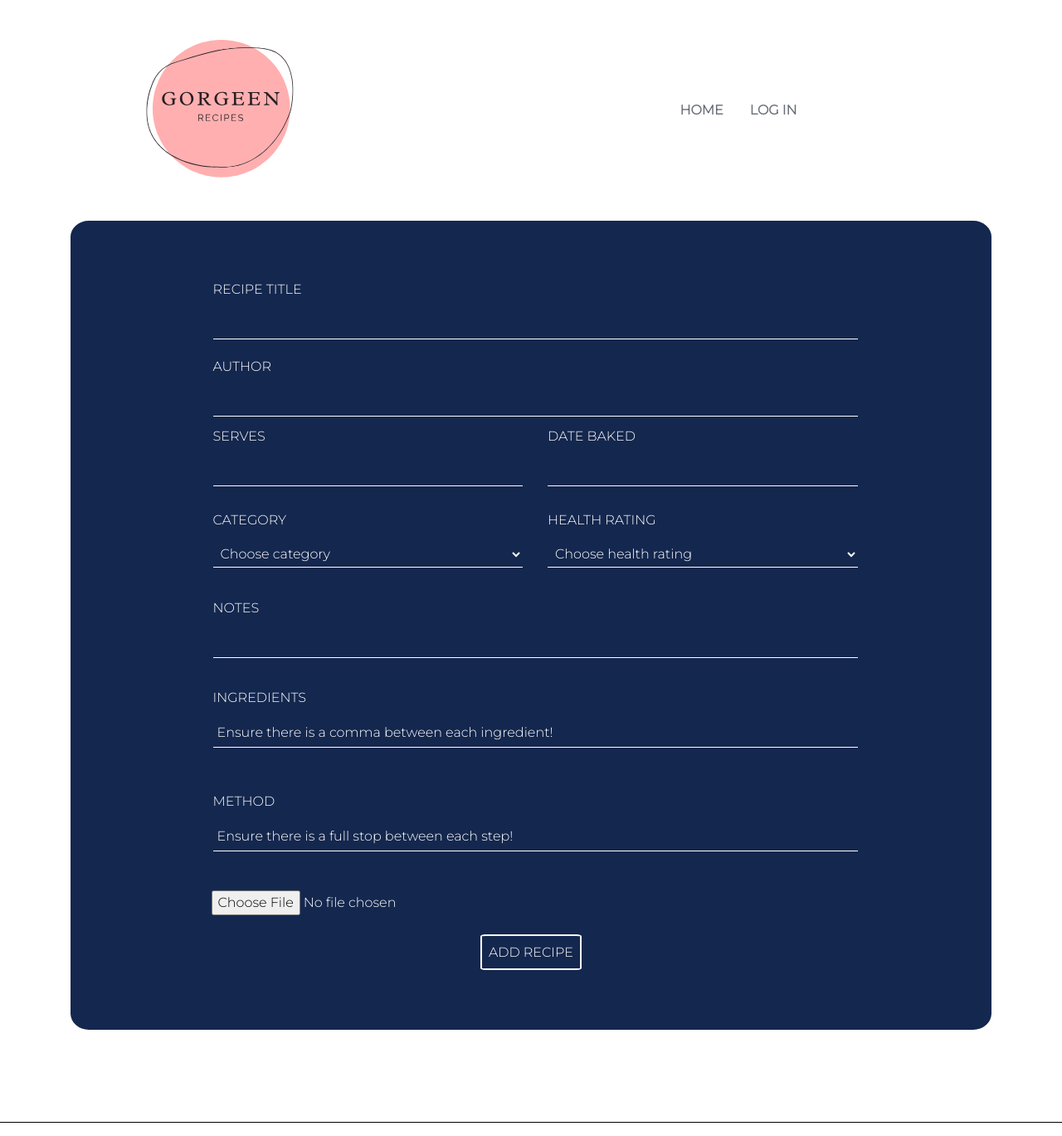
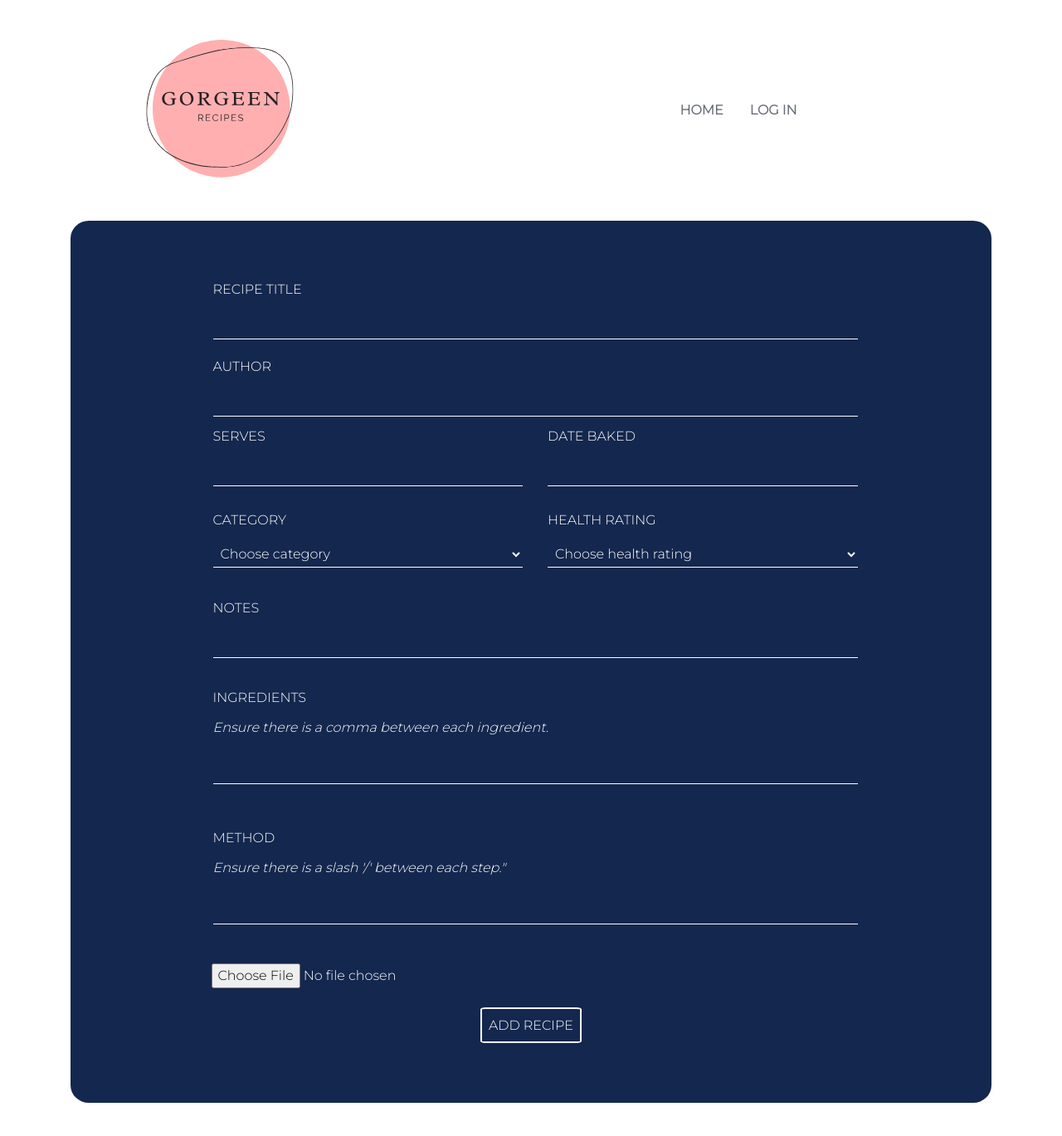
Before and after one commit to laura-ash/recipe-collection, a Flask app: page /add_recipe in a window 1280 px wide. Shown: the top 1369 px of the page at 83% size. Run offline with Flask 2, Linux system fonts and the light colour scheme; data that the repository does not hold is empty; some libraries are stand-ins or nearby versions.

Commit message:
Added instructional text to form

```diff
--- a/static/css/style.css
+++ b/static/css/style.css
@@ -55,6 +55,12 @@ a:hover {
     background-color: #14274e;
     color: white;
     overflow: hidden;
+}
+
+.form-text {
+    margin-left: 5px;
+    color: #fff;
+    font-style: italic;
 }
 
 ::placeholder {
--- a/templates/pages/add_recipe.html
+++ b/templates/pages/add_recipe.html
@@ -44,11 +44,13 @@
             </div>
             <div class="form-container col-sm-12 f-space">
                 <label for="ingredients">Ingredients</label>
-                <input type="text" class="form-input" id="ingredients" name="ingredients" placeholder="Ensure there is a comma between each ingredient!">
+                <p class="form-text">Ensure there is a comma between each ingredient.</p>
+                <input type="text" class="form-input" id="ingredients" name="ingredients">
             </div>
             <div class="form-container col-sm-12 f-space">
                 <label for="method">Method</label>
-                <input type="text" class="form-input" id="method" name="method" placeholder="Ensure there is a full stop between each step!" required>
+                <p class="form-text">Ensure there is a slash '/' between each step."</p>
+                <input type="text" class="form-input" id="method" name="method" required>
             </div>
             <div class="btn col-sm-12 left-btn">
                 <input type="file" class="file" accept="image/*" name="photo_url" id="photo_url" required>
--- a/templates/pages/edit_recipe.html
+++ b/templates/pages/edit_recipe.html
@@ -51,15 +51,14 @@
                 <label for="notes"></label>
                 <input type="text" class="form-input" id="notes" value="{{ recipe.notes }}"name="notes" placeholder="Notes" required>
             </div>
-
             <div class="form-container col-sm-12 f-space">
                 <label for="ingredients"></label>
+                <p class="form-text">Ensure there is a comma between each ingredient.</p>
                 <input type="text" class="form-input" id="ingredients" value="{{ ingredients }}" name="ingredients">
-
             </div>
-
             <div class="form-container col-sm-12 f-space">
                 <label for="method"></label>
+                <p class="form-text">Ensure there is a slash '/' between each step."</p>
                 <input type="text" class="form-input" id="method" value="{{ method }}" name="method" placeholder="Method" required>
             </div>
             <div class="btn col-sm-12 left-btn">
```
